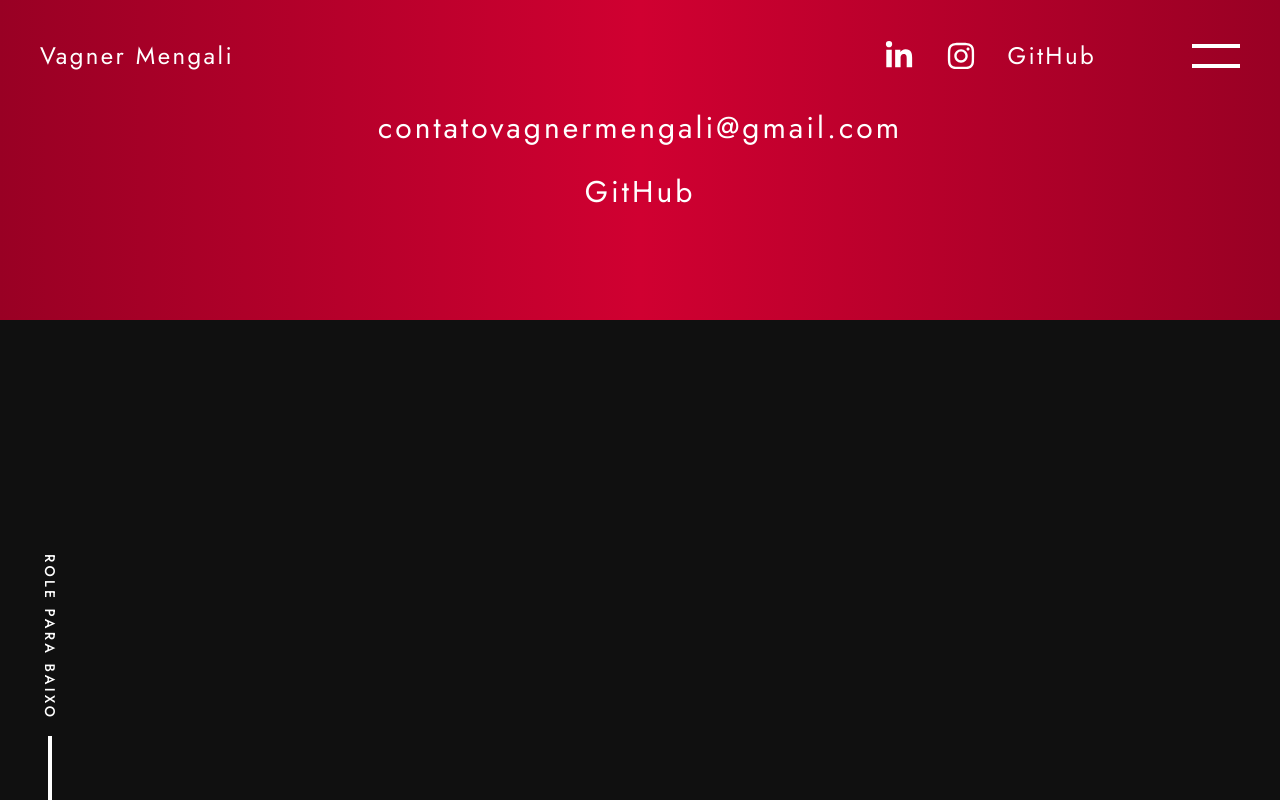
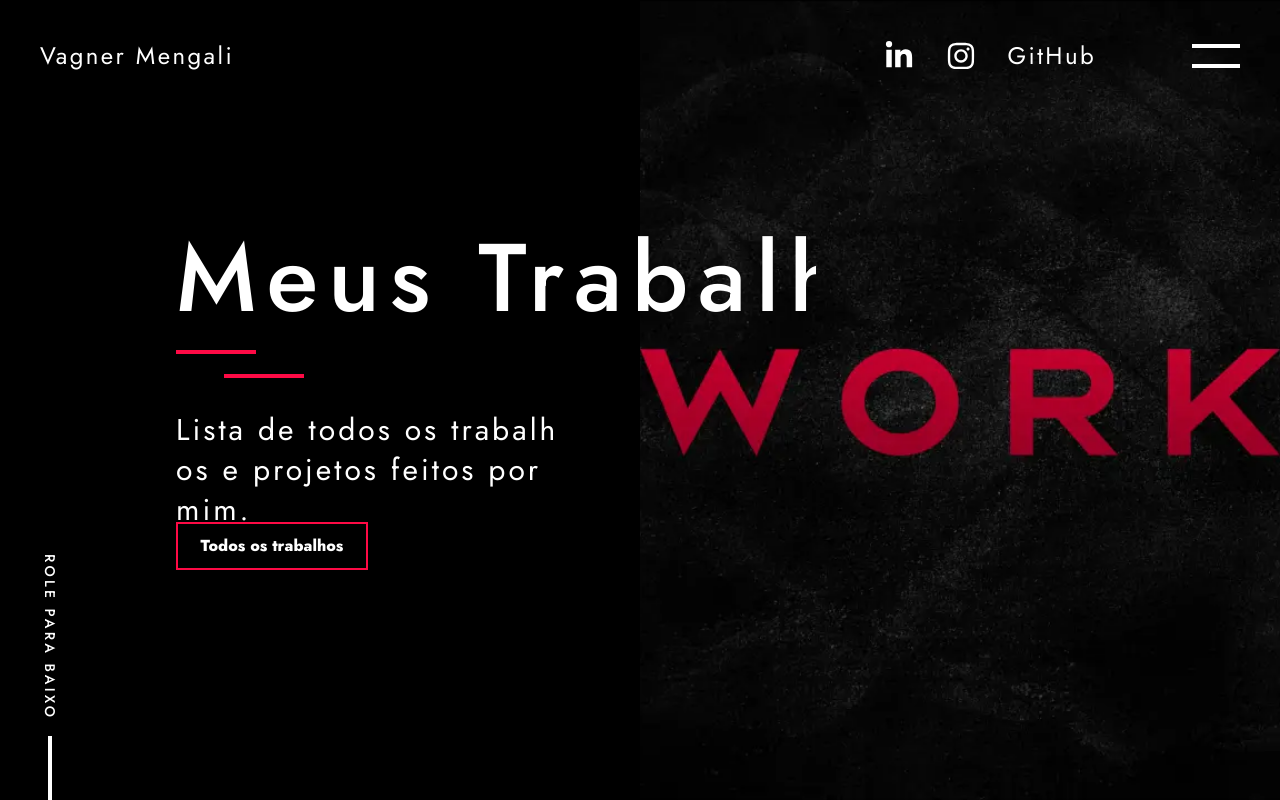
Before and after one commit to vagnermengali/developer-purple-portfolio, a Next.js app: page /work in a window 1280 px wide. Shown: the top 800 px of the page. Built offline with nearby package versions, Linux system fonts and the light colour scheme.

Commit message:
feat: add new qa

```diff
--- a/src/pages/about.tsx
+++ b/src/pages/about.tsx
@@ -4,12 +4,12 @@ import About from "@/components/Templates/About";
 const AboutPage = () => {
   return (
     <>
- {/*      <Seo
+      <Seo
         title="Sobre mim • Portfólio"
         routes="about"
         description="Conheça o desenvolvedor apaixonado por trás do código. Saiba mais sobre minha jornada, habilidades e compromisso com a excelência técnica."
       />
-      <About /> */}
+      <About />
     </>
   );
 };
--- a/src/pages/work.tsx
+++ b/src/pages/work.tsx
@@ -4,12 +4,12 @@ import Work from "@/components/Templates/Work";
 const WorkPage = () => {
   return (
     <>
-{/*       <Seo
+      <Seo
         title="Meus Trabalhos • Portfólio"
         routes="work"
         description="Projetos de software que definem novos padrões de excelência. Veja como minhas habilidades podem transformar sua ideia em um sucesso tecnológico."
       />
-      <Work /> */}
+      <Work />
     </>
   );
 };
```
